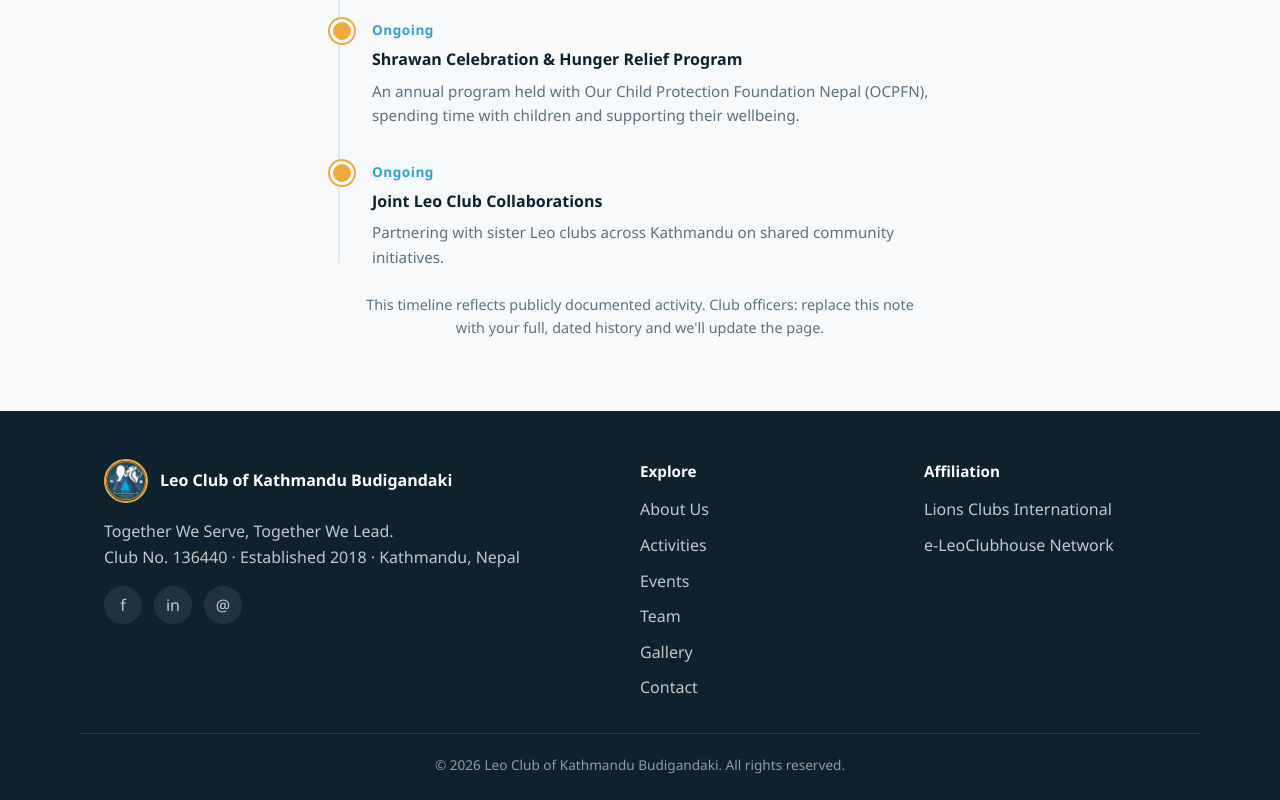
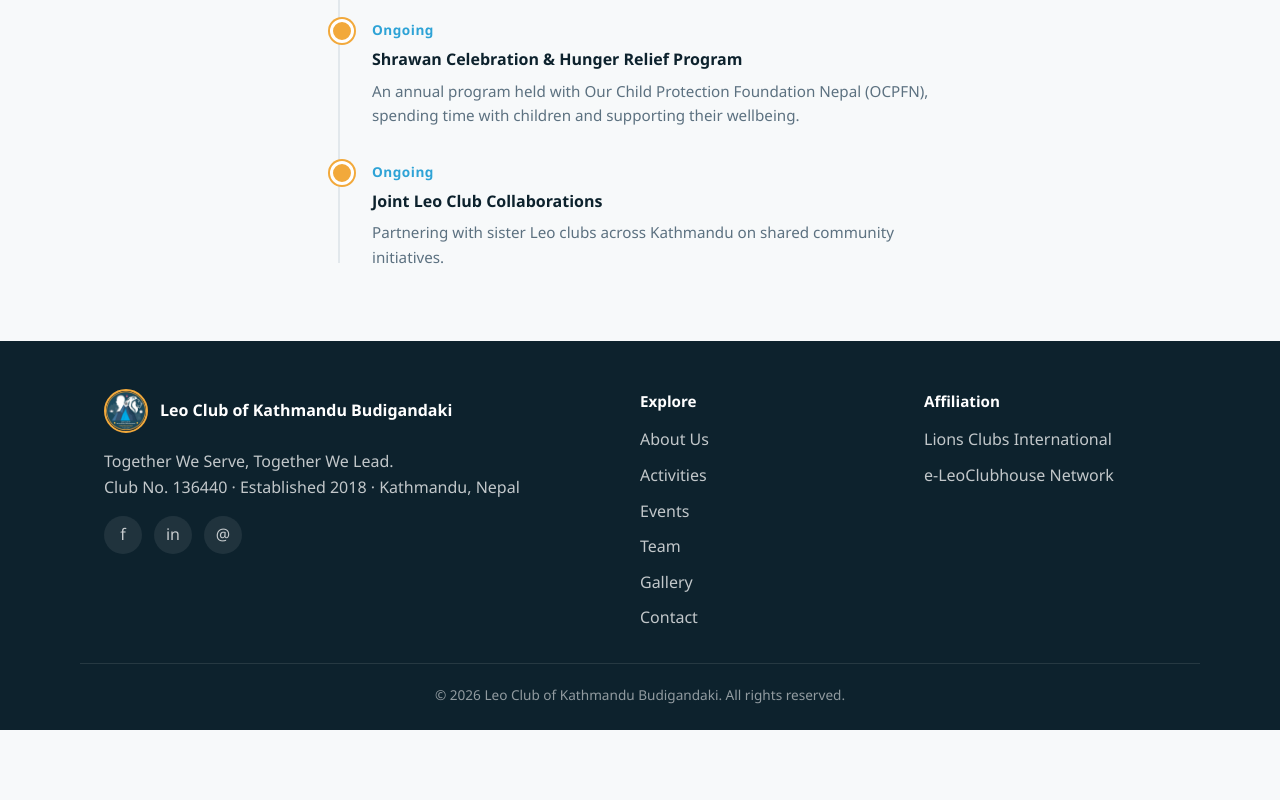
Before and after one commit to heisenbergpawannnn/leoclub, a React (Vite) app: page /about in a window 1280 px wide. Shown: the part 1940-2740 px from the top of the page. After the commit the page ends 2670 px from the top, so only its background shows below. Built offline with nearby package versions, Linux system fonts and the light colour scheme.

Commit message:
Remove internal dev/officer-facing notes from live pages
Cleaned up text that was meant for club officers/maintainers but was
showing on the public site: the EmailJS note on Contact, the
placeholder explainer on Gallery, the timeline note on About, and the
'More to come' card on Activities.

```diff
--- a/src/pages/About.jsx
+++ b/src/pages/About.jsx
@@ -111,18 +111,6 @@ export default function About() {
               <p>Partnering with sister Leo clubs across Kathmandu on shared community initiatives.</p>
             </li>
           </ul>
-          <p
-            style={{
-              textAlign: "center",
-              color: "var(--muted)",
-              fontSize: "0.9rem",
-              maxWidth: 560,
-              margin: "24px auto 0",
-            }}
-          >
-            This timeline reflects publicly documented activity. Club officers: replace this
-            note with your full, dated history and we'll update the page.
-          </p>
         </div>
       </section>
     </>
--- a/src/pages/Activities.jsx
+++ b/src/pages/Activities.jsx
@@ -30,12 +30,6 @@ const ACTIVITIES = [
     title: "Community Outreach",
     body:
       "Ongoing outreach and volunteering work across Kathmandu, in line with the Lions/Leo mission of service above self.",
-  },
-  {
-    icon: "➕",
-    title: "More to come",
-    body:
-      "This page is a living record. Club officers: send us your latest project write-ups and photos and we'll add them here.",
   },
 ];
 
--- a/src/pages/Contact.jsx
+++ b/src/pages/Contact.jsx
@@ -138,11 +138,6 @@ export default function Contact() {
                 <p style={{ fontSize: "0.85rem", color: "var(--muted)", marginTop: 12 }}>{status}</p>
               )}
             </form>
-            <div className="note">
-              <strong>Note for club officers:</strong> this form sends via EmailJS straight
-              from the browser — no backend needed. Service, template, and key live in{" "}
-              <code>src/data/email.js</code> if they ever need updating.
-            </div>
           </div>
         </div>
       </section>
--- a/src/pages/Gallery.jsx
+++ b/src/pages/Gallery.jsx
@@ -23,18 +23,6 @@ export default function Gallery() {
 
       <section className="section">
         <div className="container">
-          <p
-            style={{
-              maxWidth: 640,
-              margin: "0 auto 36px",
-              textAlign: "center",
-              color: "var(--muted)",
-            }}
-          >
-            We're setting up this gallery — the tiles below are placeholders. Drop your
-            event photos into <code>public/gallery/</code> and add them in{" "}
-            <code>src/pages/Gallery.jsx</code> (see the comment at the top of the file).
-          </p>
           <div className="gallery-grid">
             {TILES.map((tile) =>
               tile.photo ? (
```
